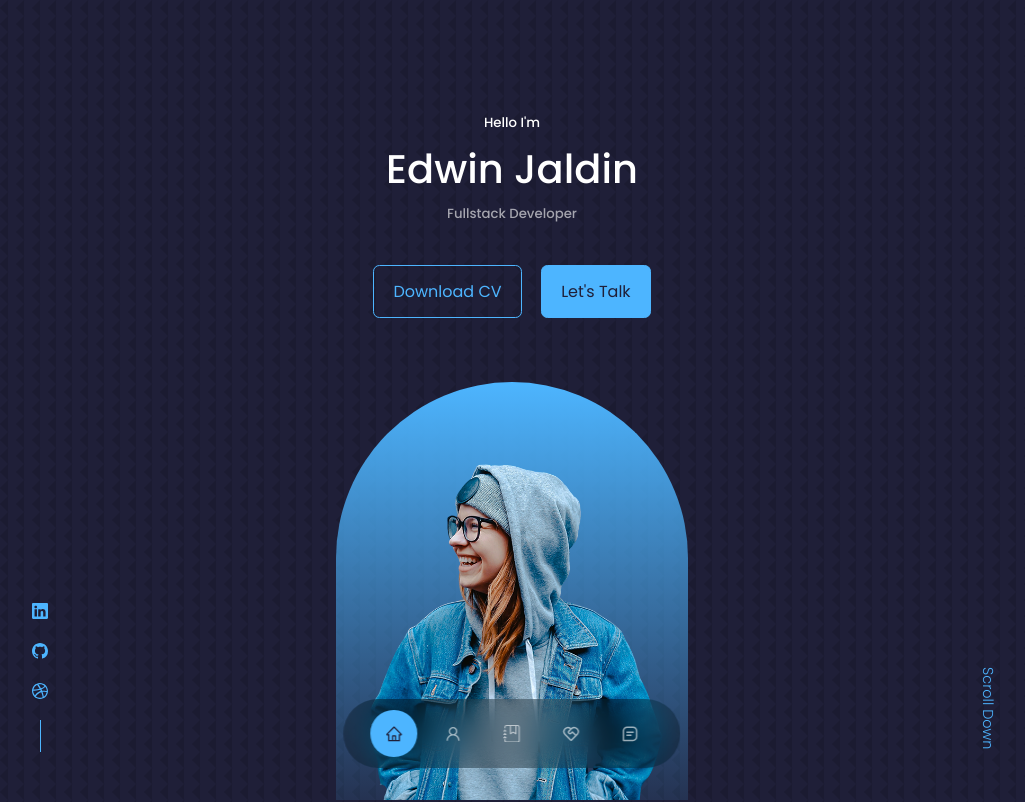
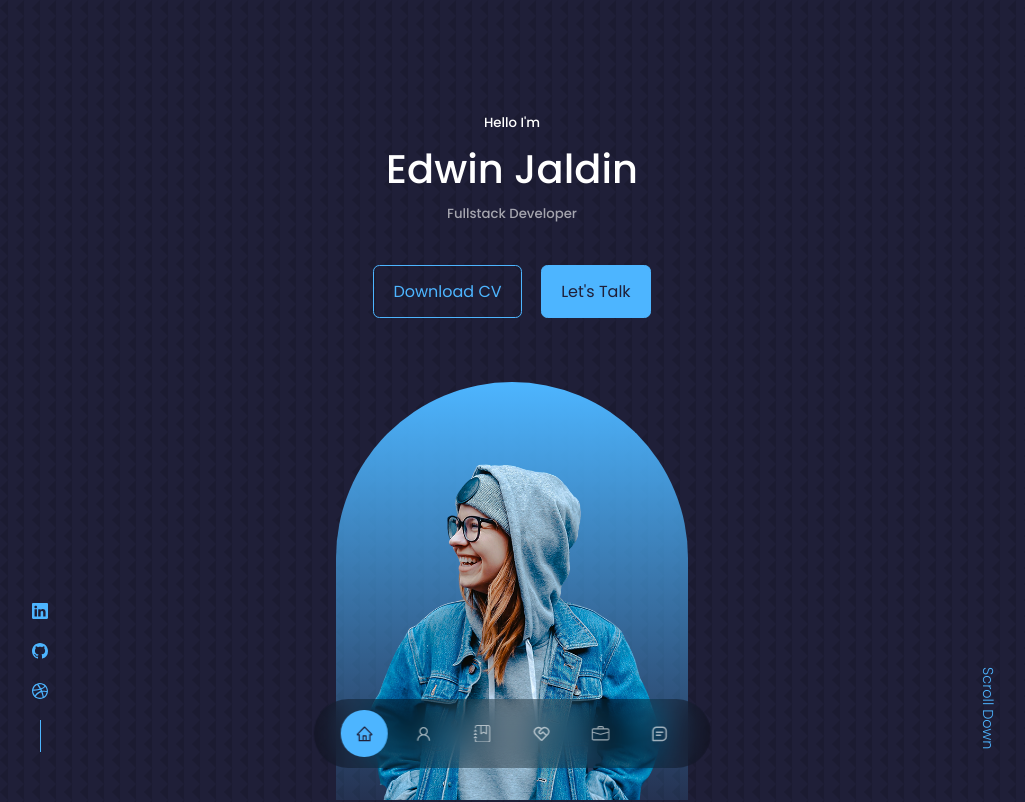
Before and after one commit to edwinjs31/portfolio-ts, a React (Vite) app: page / in a window 1280 px wide. Shown: the top 802 px of the page, without its empty margins (128-1153 px from the left). Built offline with nearby package versions, Linux system fonts and the light colour scheme.

Commit message:
add portfolio in nav

```diff
--- a/src/components/nav/Nav.tsx
+++ b/src/components/nav/Nav.tsx
@@ -1,9 +1,10 @@
+import { MouseEventHandler, useState } from 'react';
 import { AiOutlineHome, AiOutlineUser } from 'react-icons/ai';
-import { BsJournalBookmark } from 'react-icons/bs';
+import { BsJournalBookmark, BsBriefcase } from 'react-icons/bs';
 import { RiServiceLine } from 'react-icons/ri';
 import { BiMessageSquareDetail } from 'react-icons/bi';
+
 import './nav.css';
-import { MouseEventHandler, useState } from 'react';
 
 export const Nav = () => {
   const defaultActiveNav = '#';
@@ -40,6 +41,13 @@
         <RiServiceLine />
       </a>
       <a
+        href='#portfolio'
+        className={activeNav === '#portfolio' ? 'active' : ''}
+        onClick={() => seTactiveNav('#portfolio')}
+      >
+        <BsBriefcase />
+      </a>
+      <a
         href='#contact'
         className={activeNav === '#contact' ? 'active' : ''}
         onClick={() => seTactiveNav('#contact')}
```
